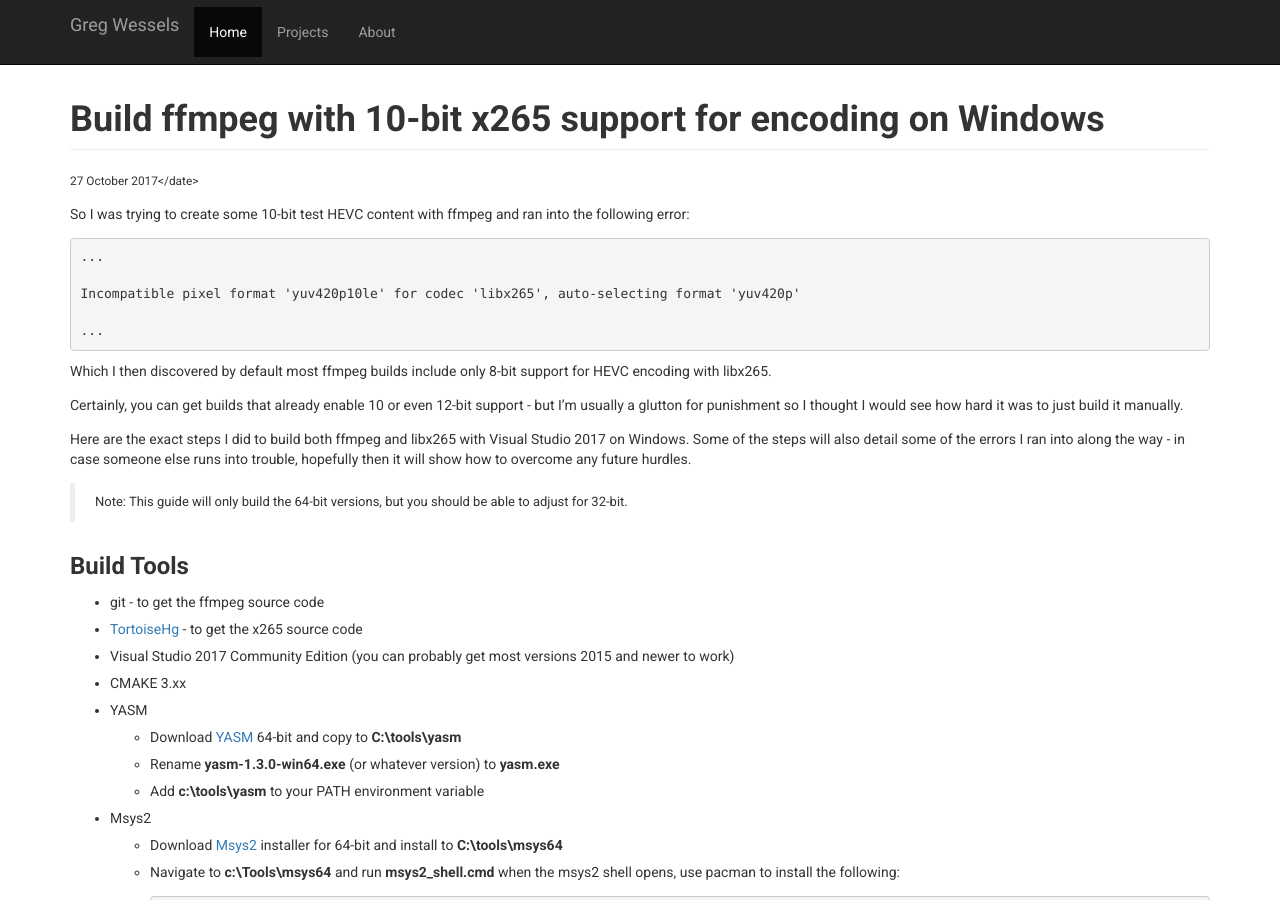
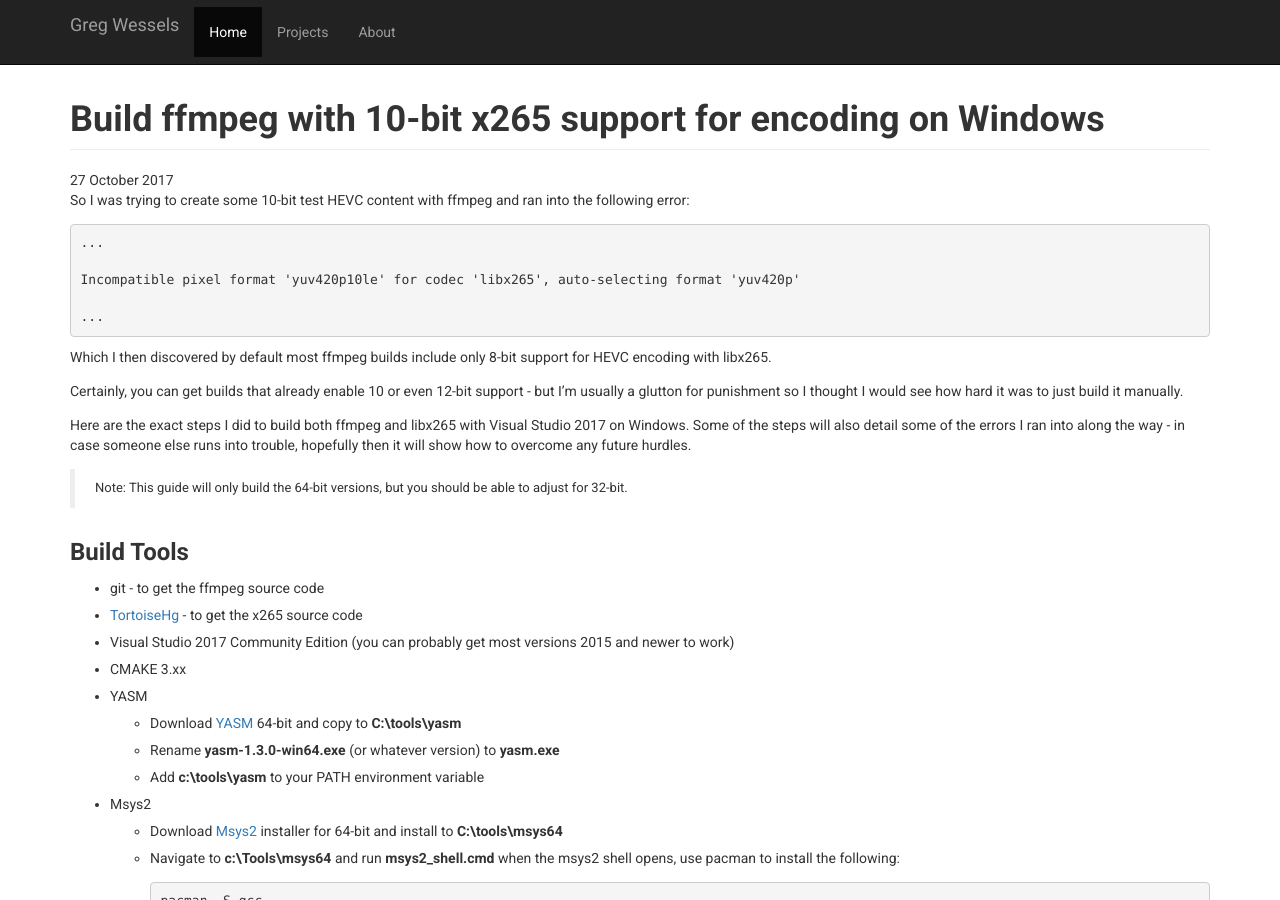
Before and after one commit to wesselsga/wesselsga.github.io, a Jekyll site: the page built from _posts/2017-10-27-ffmpeg-x265.md, in a window 1280 px wide and 900 px high. Built offline with Jekyll 4.4.1, drawn with Linux system fonts in a browser that asks for light colours.

Commit message:
Update 2017-10-27-ffmpeg-x265.md

```diff
--- a/_posts/2017-10-27-ffmpeg-x265.md
+++ b/_posts/2017-10-27-ffmpeg-x265.md
@@ -6,7 +6,7 @@
 
 # Build ffmpeg with 10-bit x265 support for encoding on Windows #
 
-<small class="date">{{ page.date | date: "%-d %B %Y"}}</date>
+<div class="date">{{ page.date | date: "%-d %B %Y"}}</div>
 
 So I was trying to create some 10-bit test HEVC content with ffmpeg and ran into the following error:
 
```
